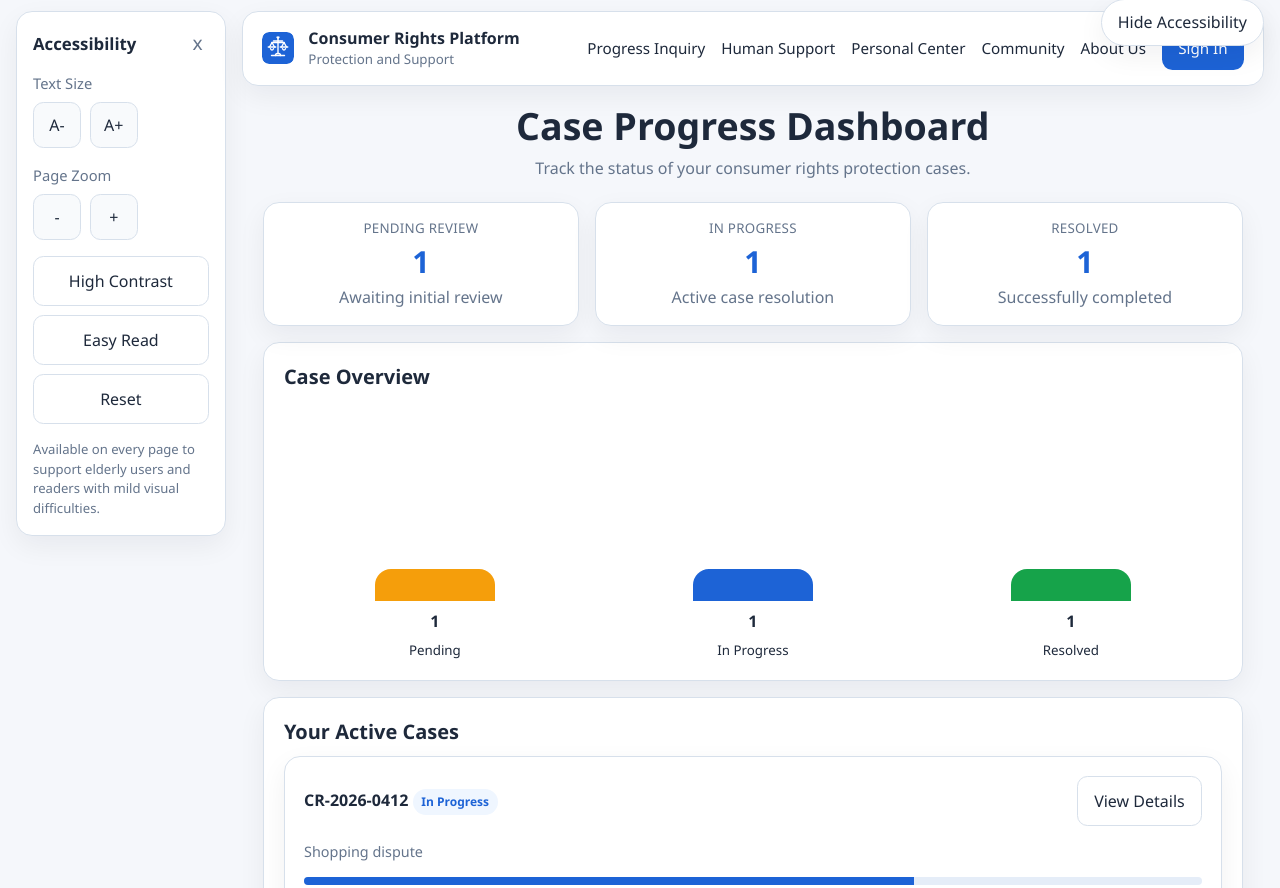
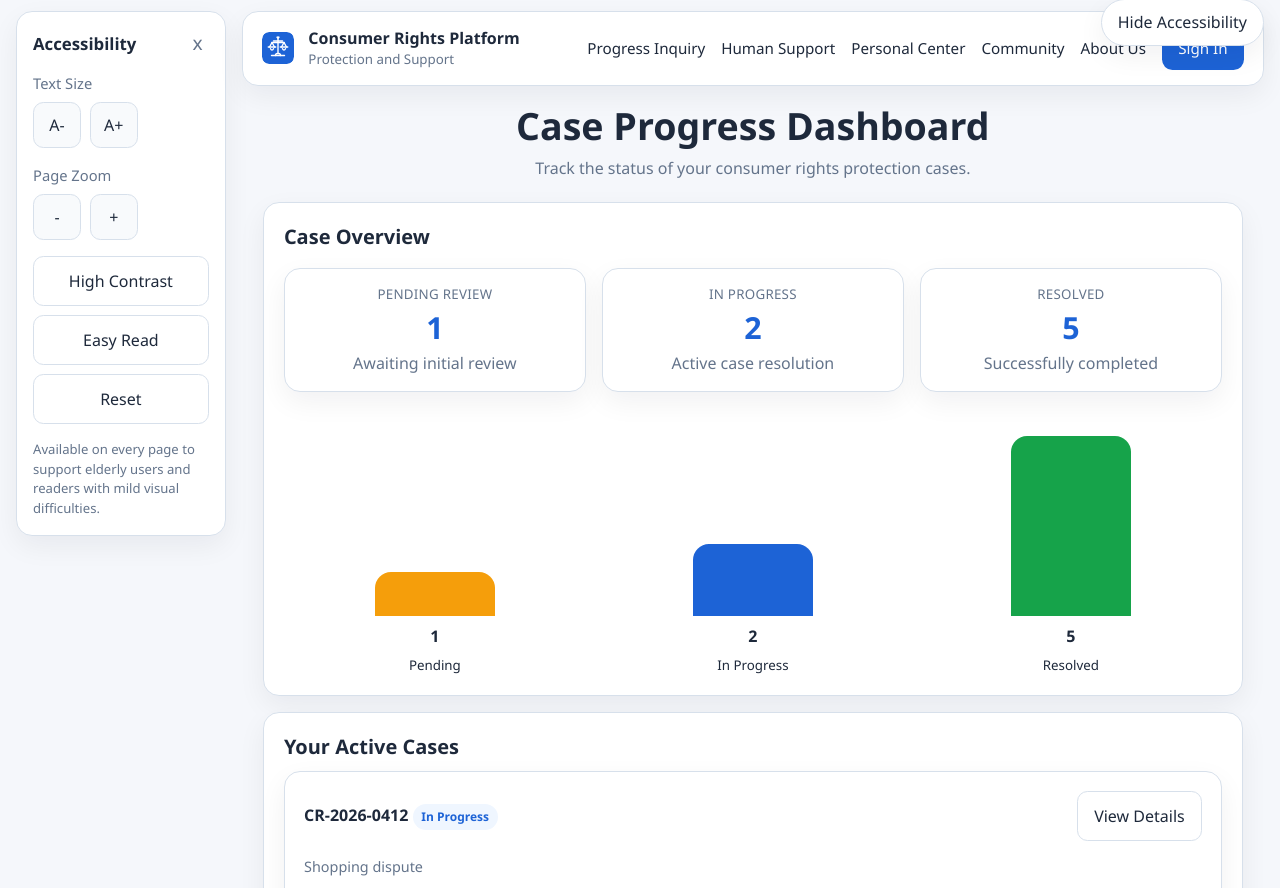
Before and after one commit to K2002L/html-for-customer-rights-hub, a Flask app: page /progress in a window 1280 px wide. Shown: the part 17-905 px from the top of the page. Run offline with Flask 3, Linux system fonts and the light colour scheme.

Commit message:
Add files via upload

```diff
--- a/app.py
+++ b/app.py
@@ -627,11 +627,19 @@ def progress():
     resolved = sum(1 for case in cases if case['status'].lower() == 'resolved')
     in_progress = sum(1 for case in cases if case['status'].lower() == 'in progress')
     pending = sum(1 for case in cases if case['status'].lower() in {'submitted', 'pending'})
+    summary = {'pending': pending or 1, 'in_progress': 2, 'resolved': 5}
+    max_value = max(summary.values()) if summary else 1
+    chart = {
+        'pending': max(44, round(summary['pending'] / max_value * 180)),
+        'in_progress': max(44, round(summary['in_progress'] / max_value * 180)),
+        'resolved': max(44, round(summary['resolved'] / max_value * 180)),
+    }
     return render_template(
         'dashboard.html',
         page_title='Case Progress Dashboard',
         cases=cases,
-        summary={'pending': pending or 2, 'in_progress': in_progress or 1, 'resolved': resolved or 5},
+        summary=summary,
+        chart=chart,
     )
 
 
--- a/static/style.css
+++ b/static/style.css
@@ -310,6 +310,15 @@ img { max-width: 100%; }
 .step span {
     width: 2rem; height: 2rem; border-radius: 999px; display: inline-flex; align-items: center; justify-content: center; background: var(--surface-alt); color: var(--muted); font-weight: 700; margin-bottom: 0.45rem;
 }
+.step strong {
+    display: block;
+    margin-bottom: 0.4rem;
+}
+.step small {
+    display: block;
+    color: var(--muted);
+    line-height: 1.4;
+}
 .step.current { border-color: #b7cdf5; }
 .step.current span, .step.complete span { background: var(--primary); color: white; }
 .form-card { max-width: 980px; margin: 0 auto 0.8rem; padding: 1.4rem; }
@@ -579,6 +588,10 @@ body {
 .overview-fill.pending { background: #f59e0b; }
 .overview-fill.active { background: var(--primary); }
 .overview-fill.resolved { background: #16a34a; }
+.merged-overview-stats {
+    margin-top: 1rem;
+    margin-bottom: 1.5rem;
+}
 
 .story-detail-copy {
     display: grid;
--- a/templates/dashboard.html
+++ b/templates/dashboard.html
@@ -6,27 +6,26 @@
     <p>Track the status of your consumer rights protection cases.</p>
 </section>
 
-<section class="stats-row three-up alt-gap compact-max">
-    <div class="stat-box"><small>Pending Review</small><strong>{{ summary.pending }}</strong><span>Awaiting initial review</span></div>
-    <div class="stat-box"><small>In Progress</small><strong>{{ summary.in_progress }}</strong><span>Active case resolution</span></div>
-    <div class="stat-box"><small>Resolved</small><strong>{{ summary.resolved }}</strong><span>Successfully completed</span></div>
-</section>
-
 <section class="section-card compact-max">
     <h2>Case Overview</h2>
+    <div class="stats-row three-up alt-gap merged-overview-stats">
+        <div class="stat-box"><small>Pending Review</small><strong>{{ summary.pending }}</strong><span>Awaiting initial review</span></div>
+        <div class="stat-box"><small>In Progress</small><strong>{{ summary.in_progress }}</strong><span>Active case resolution</span></div>
+        <div class="stat-box"><small>Resolved</small><strong>{{ summary.resolved }}</strong><span>Successfully completed</span></div>
+    </div>
     <div class="overview-bars" aria-label="Case overview chart">
         <div class="overview-bar">
-            <div class="overview-fill pending" style="height: 32%"></div>
+            <div class="overview-fill pending" style="height: {{ chart.pending }}px"></div>
             <strong>{{ summary.pending }}</strong>
             <small>Pending</small>
         </div>
         <div class="overview-bar">
-            <div class="overview-fill active" style="height: 52%"></div>
+            <div class="overview-fill active" style="height: {{ chart.in_progress }}px"></div>
             <strong>{{ summary.in_progress }}</strong>
             <small>In Progress</small>
         </div>
         <div class="overview-bar">
-            <div class="overview-fill resolved" style="height: 88%"></div>
+            <div class="overview-fill resolved" style="height: {{ chart.resolved }}px"></div>
             <strong>{{ summary.resolved }}</strong>
             <small>Resolved</small>
         </div>
```
